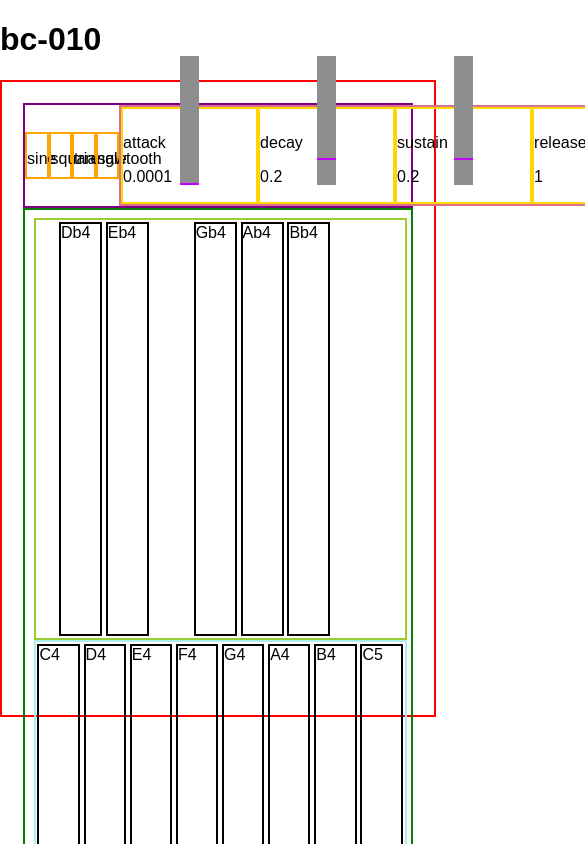
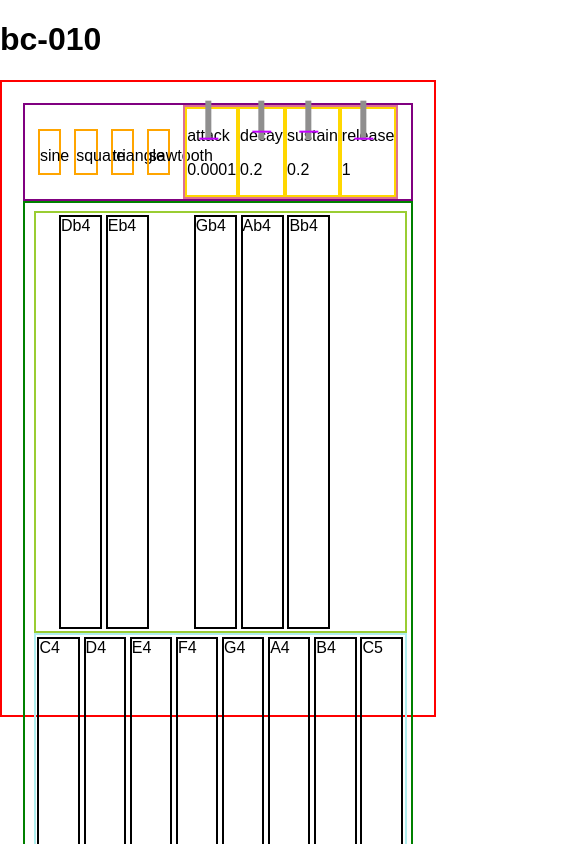
Before and after one commit to bcimbali/bc-010, a React (Create React App) app: page / in a window 390 px wide. Shown: the top 844 px of the page, 585 px wide, since content can reach past the window. Built offline with nearby package versions, Linux system fonts and the light colour scheme.

Commit message:
envelope sliders responsive

```diff
--- a/src/App.css
+++ b/src/App.css
@@ -82,8 +82,8 @@ body {
   transform:rotate(270deg);
   -webkit-appearance: none;  /* Override default CSS styles */
   appearance: none;
-  width: auto;
-  height: auto; /* Specified height */
+  width: 10vw;
+  height: 0.75vh; /* Specified height */
   background: #8f8e8e; /* Grey background */
   outline: none; /* Remove outline */
 }
```
